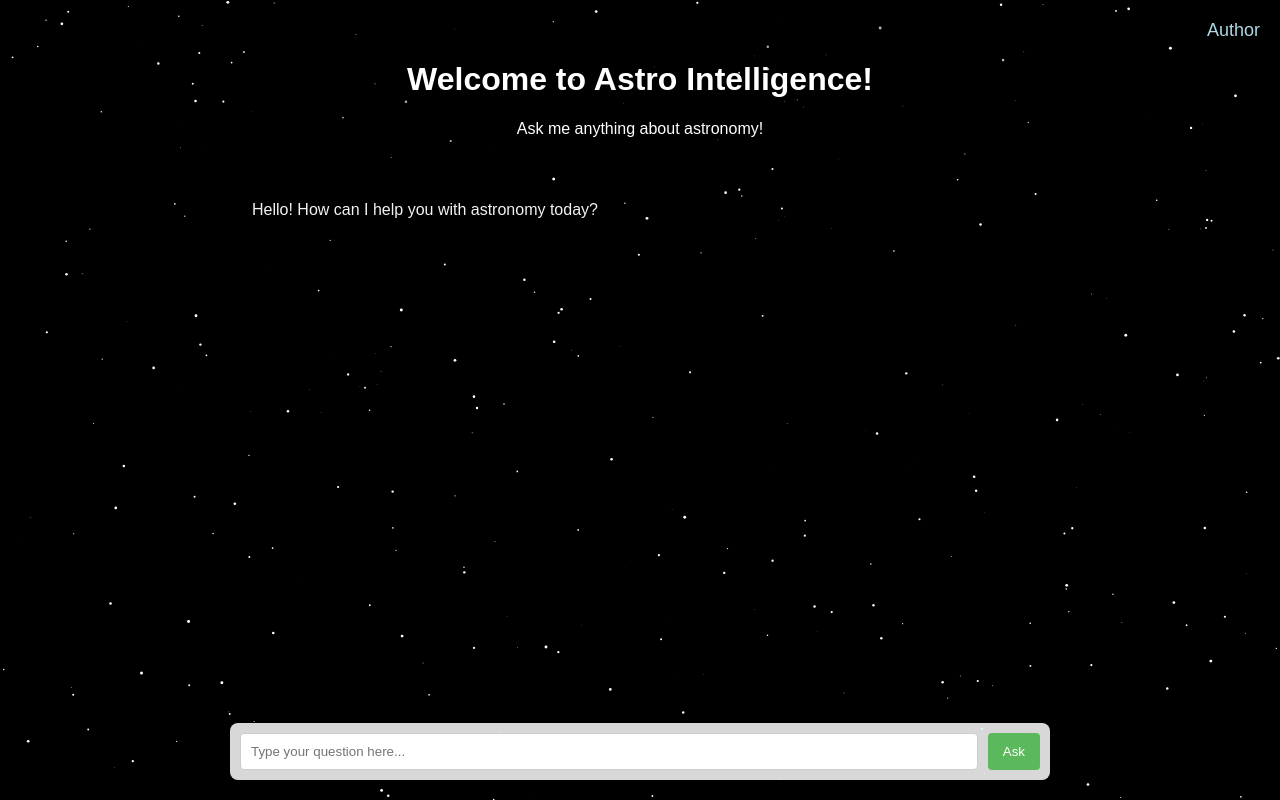
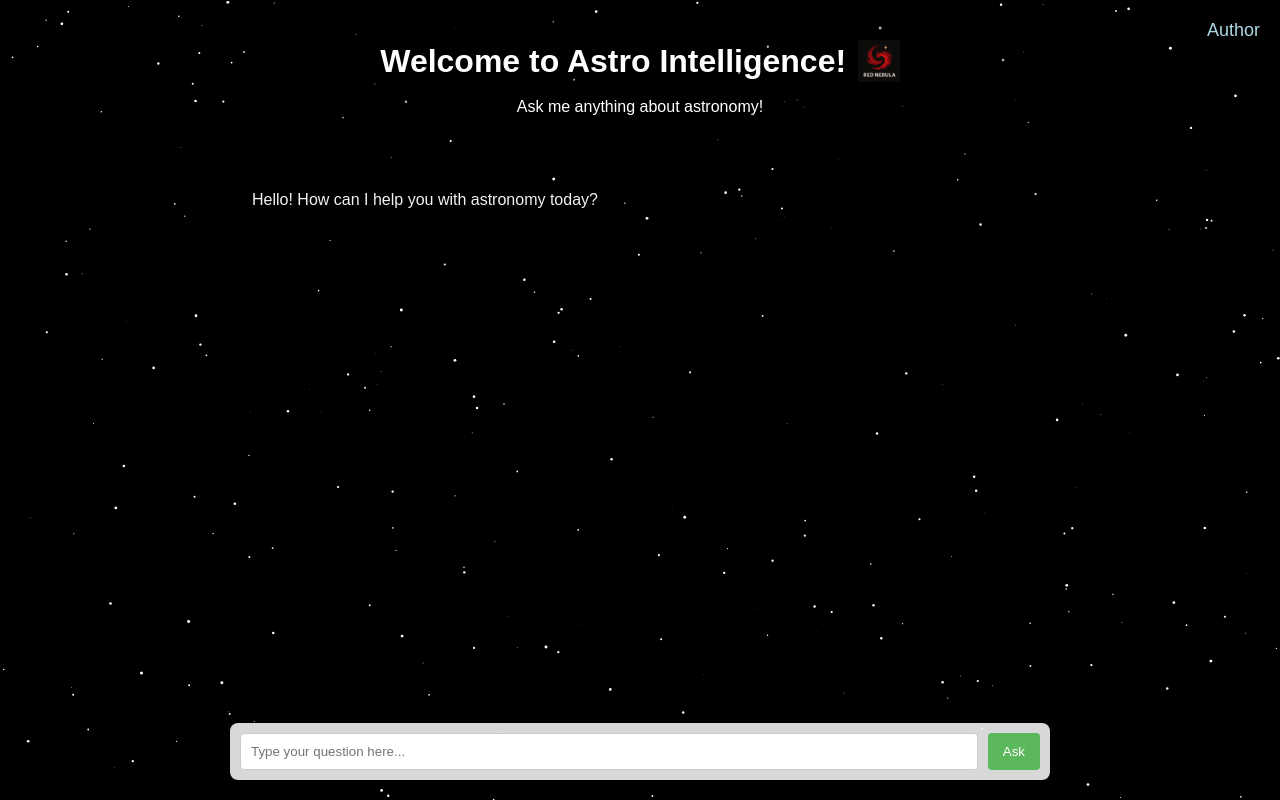
Before and after one commit to WilsonZhang1913/ASTRO_INTELLIGENCE, a Flask app: page / in a window 1280 px wide. Run offline with Flask 3, Linux system fonts and the light colour scheme.

Commit message:
add logo.jpg

```diff
--- a/templates/chat.html
+++ b/templates/chat.html
@@ -40,6 +40,19 @@
             background-color: rgba(0, 0, 0, 0.3); /* Slight dark background for readability */
             border-radius: 8px;
             margin-top: 20px;
+        }
+
+        /* Title with logo next to text */
+        .header-title {
+            display: inline-flex;
+            align-items: center;
+            gap: 12px;
+            margin: 0; /* Remove default h1 margin to keep layout tight */
+        }
+        .header-title img {
+            height: 42px;
+            width: auto;
+            display: inline-block;
         }
 
         #chat-container {
@@ -148,7 +161,10 @@
     <a href="/author" class="author-link">Author</a>
 
     <div class="header-content">
-        <h1>Welcome to Astro Intelligence!</h1>
+        <h1 class="header-title">
+            Welcome to Astro Intelligence!
+            <img src="{{ url_for('static', filename='logo.jpg') }}" alt="Astro Intelligence logo">
+        </h1>
         <p>Ask me anything about astronomy!</p>
     </div>
 
```
